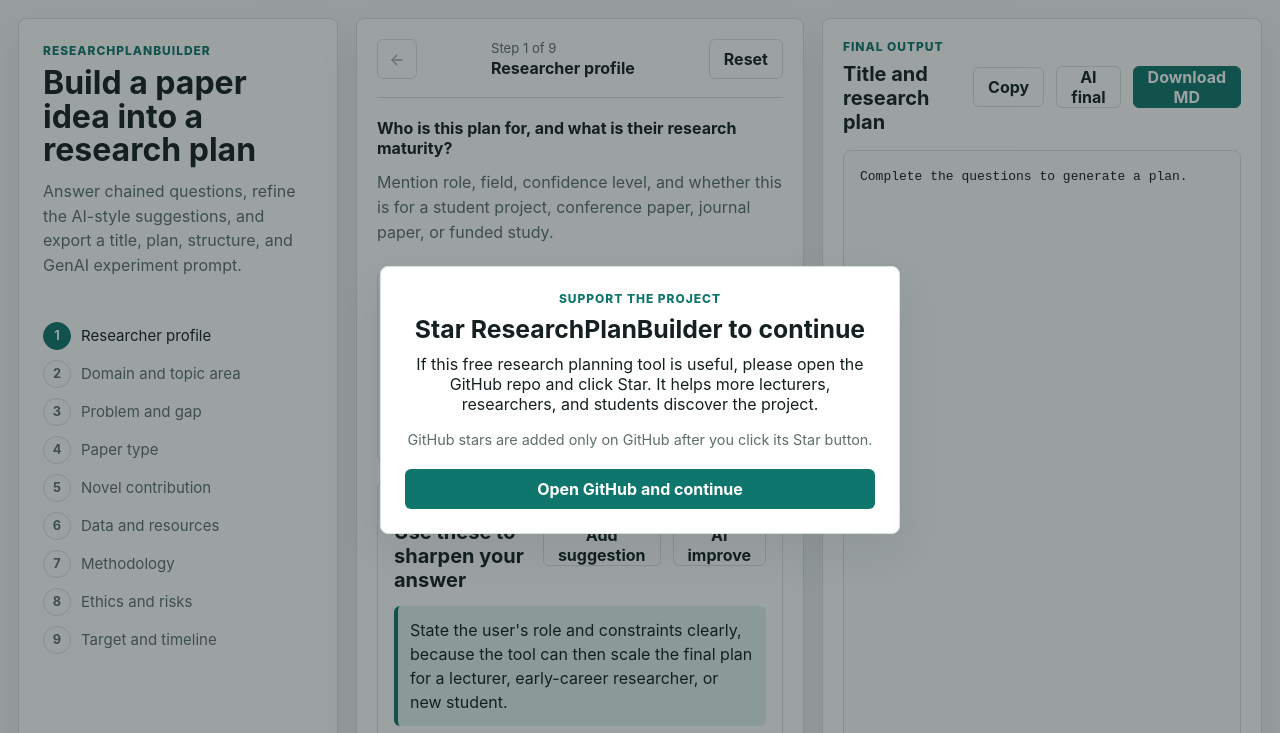
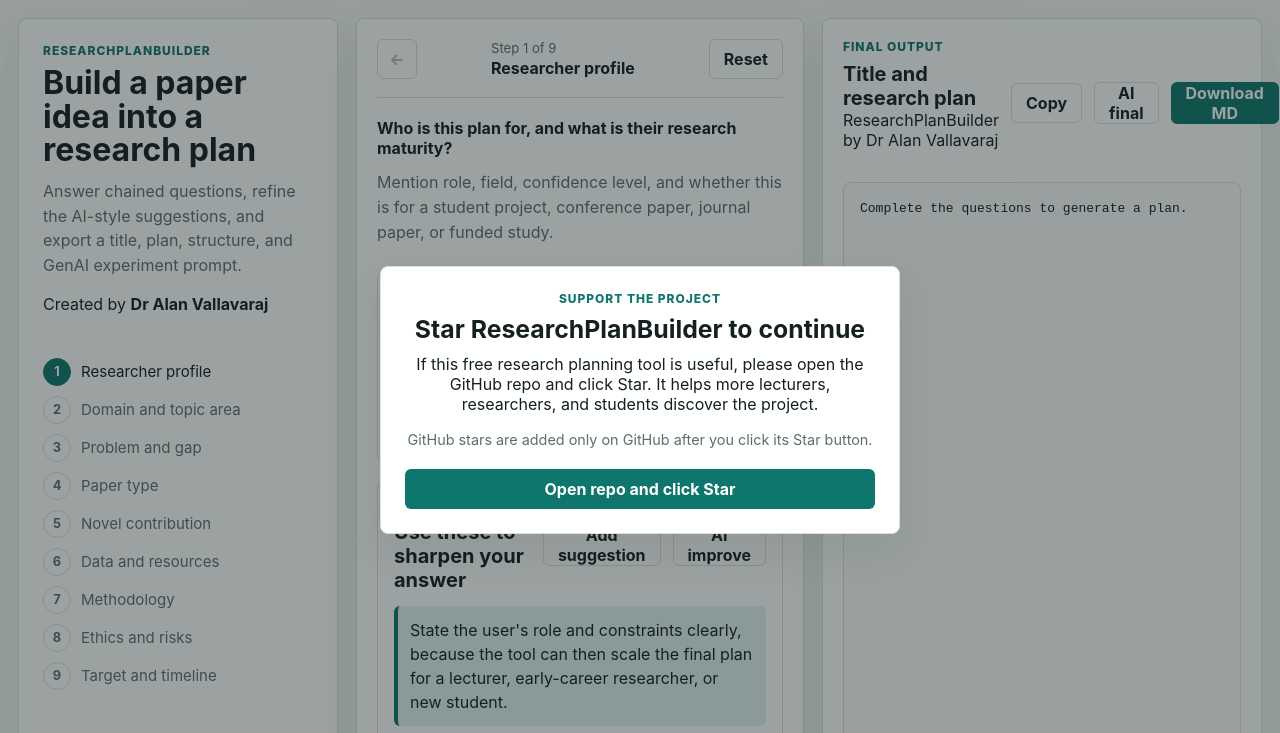
Before and after one commit to alanvallavaraj/ResearchPlanBuilder, a website: page index.html in a window 1280 px wide. Shown: the top 733 px of the page. Drawn offline with Linux system fonts and the light colour scheme.

Commit message:
Add author branding and clearer star CTA

```diff
--- a/index.html
+++ b/index.html
@@ -8,6 +8,7 @@
       name="description"
       content="A guided research planning tool for lecturers, researchers, and new research students."
     />
+    <meta name="author" content="Dr Alan Vallavaraj" />
     <link rel="stylesheet" href="styles.css?v=20261006-star-gate" />
   </head>
   <body>
@@ -32,7 +33,7 @@
           target="_blank"
           rel="noopener noreferrer"
         >
-          Open GitHub and continue
+          Open repo and click Star
         </a>
       </div>
     </div>
@@ -46,6 +47,7 @@
             Answer chained questions, refine the AI-style suggestions, and export a
             title, plan, structure, and GenAI experiment prompt.
           </p>
+          <p class="author-line">Created by <strong>Dr Alan Vallavaraj</strong></p>
         </div>
 
         <ol id="progressList" class="progress-list"></ol>
@@ -95,6 +97,7 @@
           <div>
             <p class="eyebrow">Final Output</p>
             <h2 id="outputTitle">Title and research plan</h2>
+            <p class="tool-credit">ResearchPlanBuilder by Dr Alan Vallavaraj</p>
           </div>
           <div class="output-actions">
             <button id="copyBtn" class="secondary-btn" type="button">Copy</button>
```
